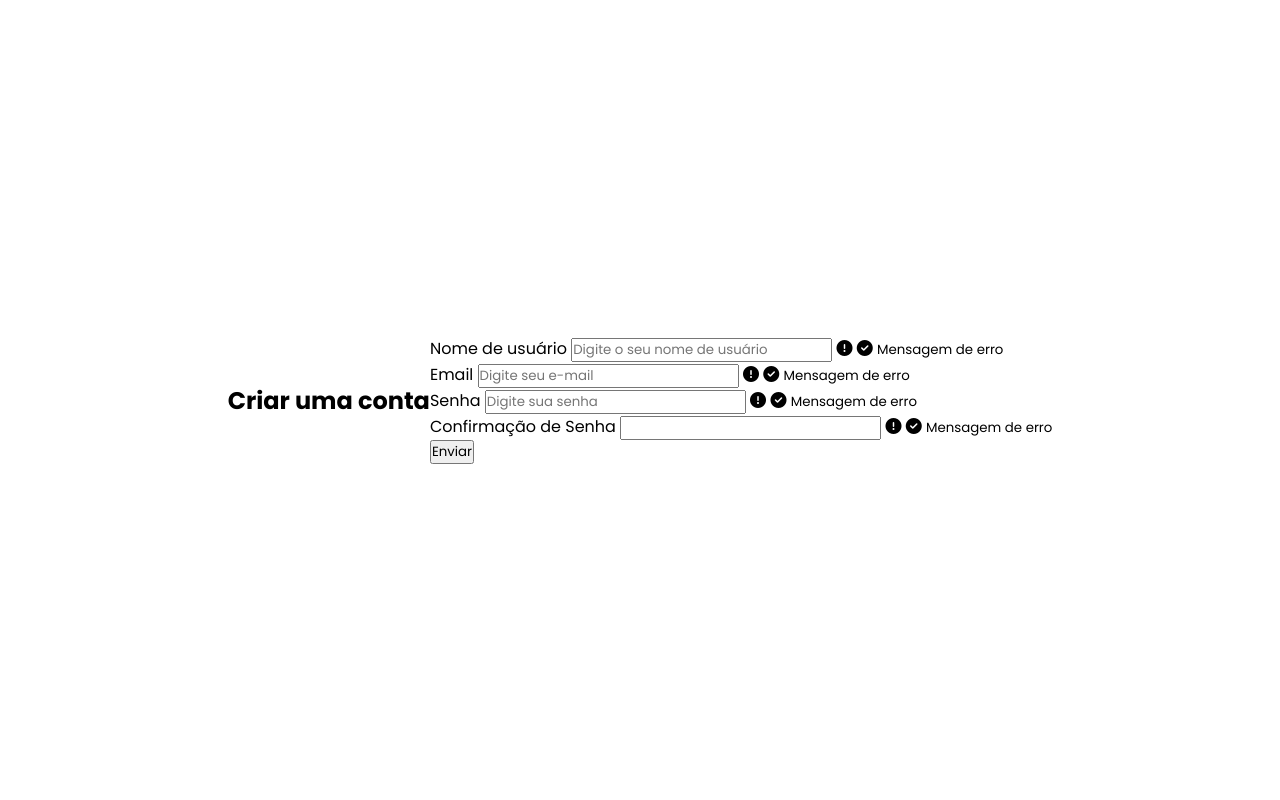
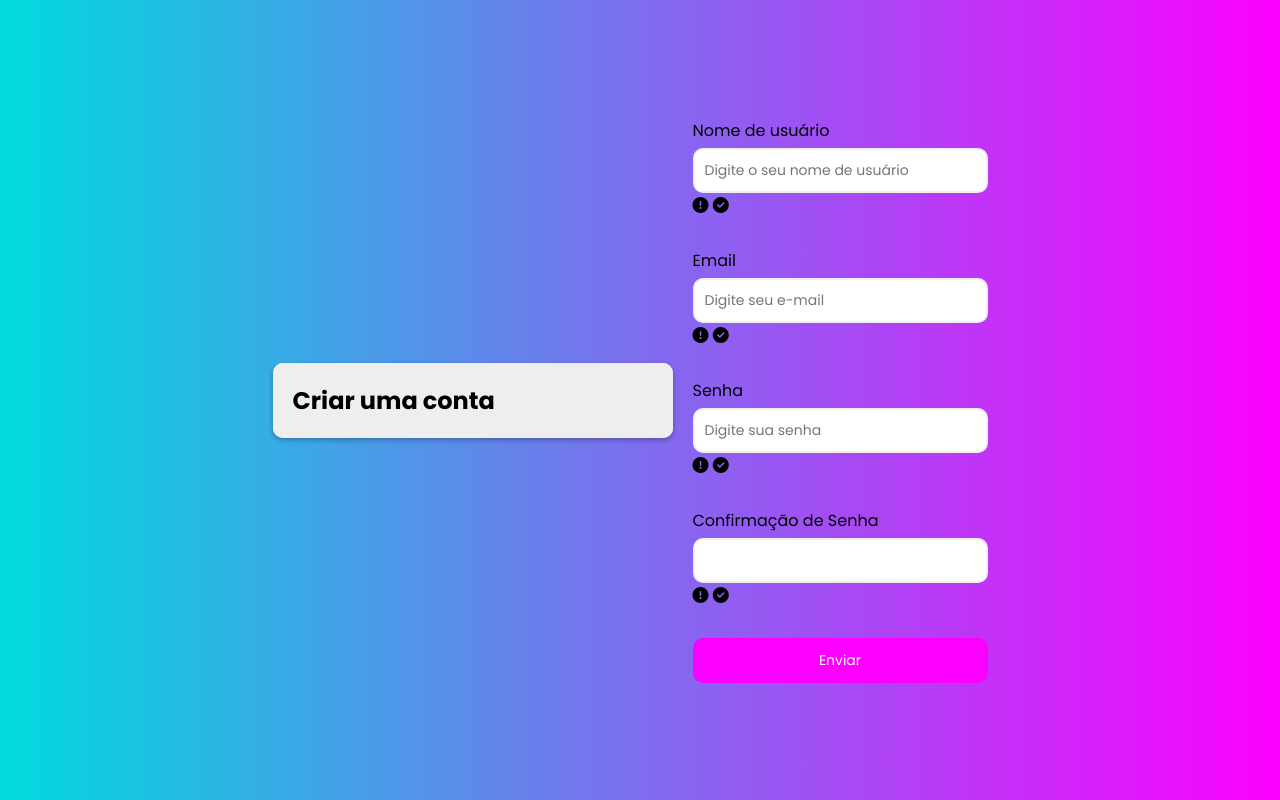
Before and after one commit to eurenatolima/form, a plain HTML site: page index.html in a window 1280 px wide. Drawn offline with Linux system fonts and the light colour scheme.

Commit message:
Add files via upload

```diff
--- a/style.css
+++ b/style.css
@@ -8,7 +8,70 @@
 body {
   width: 100%;
   min-height: 100vh;
+  background: linear-gradient(90deg, #00dbde 0%, #fc00ff 100%);
   justify-content: center;
   align-items: center;
   display: flex;
 }
+
+.container {
+  background-color: #fafafa;
+  border-radius: 10px;
+  box-shadow: 0 2px 5px rgba(0, 0, 0, 0.3);
+  width: 400px;
+  max-width: 100%;
+  overflow: hidden;
+}
+
+.header {
+  background-color: #eee;
+  padding: 20px;
+}
+
+.form {
+  padding: 20px;
+}
+
+.form-control {
+  margin-bottom: 10px;
+  padding-bottom: 20px;
+  position: relative;
+}
+
+.form-control label {
+  display: inline-block;
+  margin-bottom: 5px;
+}
+
+.form-control input {
+  border: 2px solid #f0f0f0;
+  display: block;
+  border-radius: 10px;
+  font-size: 14px;
+  width: 100%;
+  padding: 10px;
+}
+
+.form-control 1 {
+  position: absolute;
+  top: 45px;
+  right: 10px;
+  visibility: hidden;
+}
+
+.form-control small {
+  position: absolute;
+  bottom: 0;
+  left: 0;
+  visibility: hidden;
+}
+
+.form button {
+  background-color: #fc00ff;
+  border: 2px solid #fc00ff;
+  color: #fff;
+  font-size: 14px;
+  width: 100%;
+  border-radius: 10px;
+  padding: 10px;
+}
```
